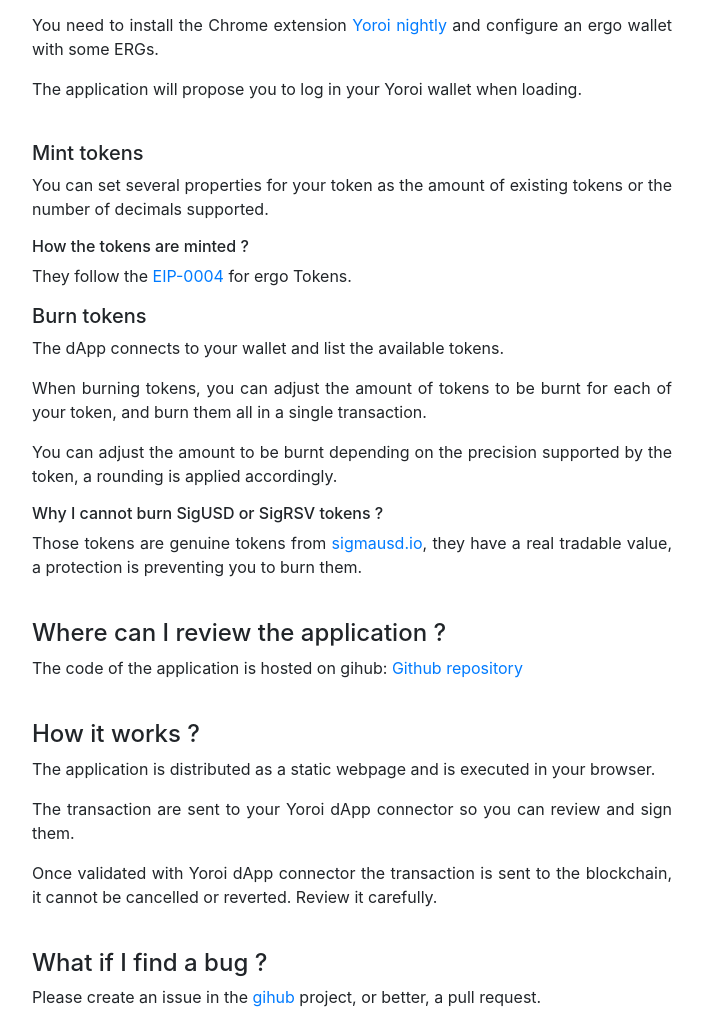
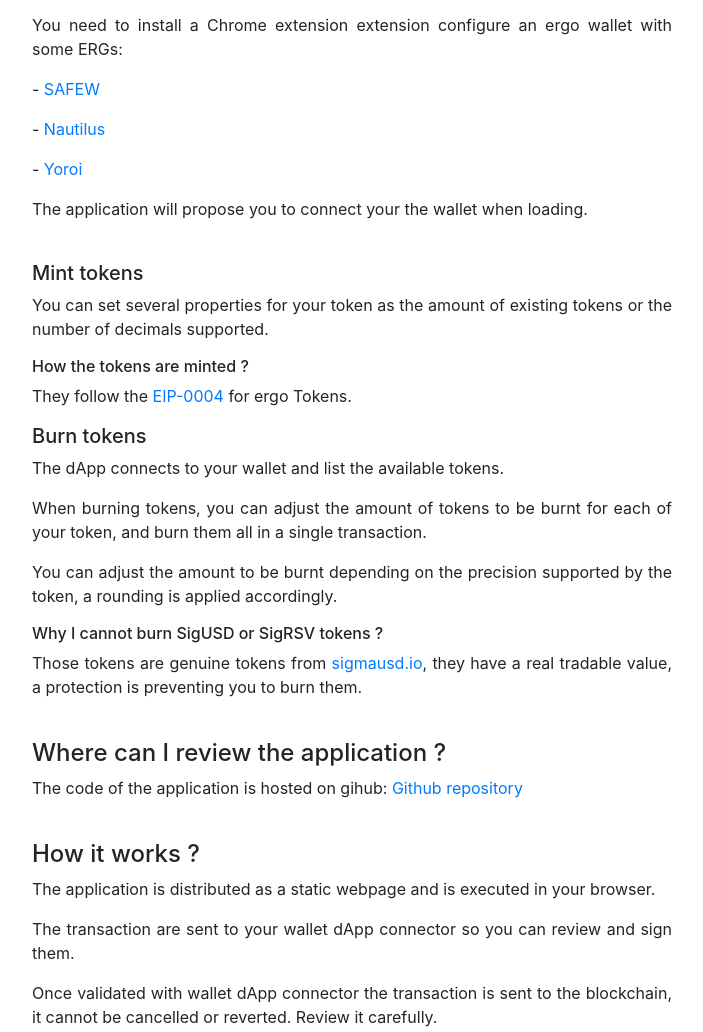
Before and after one commit to ThierryM1212/ergo-token-minter, a website built with webpack: page src/about.html in a window 1280 px wide. Shown: the part 279-1311 px from the top of the page, without its empty margins (288-991 px from the left). Built offline with nearby package versions, Linux system fonts and the light colour scheme; some packages are replaced by stand-ins of ours; files whose address does not match are found by name.

Commit message:
update with new wallets, update wasm lib

```diff
--- a/package.json
+++ b/package.json
@@ -1,7 +1,7 @@
 {
   "name": "ergo-token-minter",
-  "version": "0.1.0",
-  "description": "Ergo token minter using Yoroi Ergo dApp Connector",
+  "version": "0.2.0",
+  "description": "Ergo token minter using EIP-12 dApp Connector",
   "main": "index.js",
   "bin": {
     "ergo-token-minter": ".bin/ergo-token-minter.js"
@@ -13,7 +13,7 @@
   },
   "devDependencies": {
     "copy-webpack-plugin": "^5.0.0",
-    "ergo-lib-wasm-browser": "0.14.0-alpha-a3940fc",
+    "ergo-lib-wasm-browser": "^0.15.0",
     "html-webpack-plugin": "^4.5.2",
     "json-bigint": "^1.0.0",
     "webpack": "^4.29.3",
--- a/src/about.html
+++ b/src/about.html
@@ -36,10 +36,11 @@
         <h4>How I can use it ?</h4>
         <p class="text-justify">The application is tested with Chrome browser, but may work with other Chrome based
             browsers.</p>
-        <p class="text-justify">You need to install the Chrome extension <a
-                href="https://chrome.google.com/webstore/detail/yoroi-nightly/poonlenmfdfbjfeeballhiibknlknepo"
-                target="_blank">Yoroi nightly</a> and configure an ergo wallet with some ERGs.</p>
-        <p class="text-justify">The application will propose you to log in your Yoroi wallet when loading.</p>
+        <p class="text-justify">You need to install a Chrome extension extension configure an ergo wallet with some ERGs: </p>
+        <p class="text-justify">- <a href="https://github.com/ThierryM1212/SAFEW/releases">SAFEW</a></p>
+        <p class="text-justify">- <a href="https://chrome.google.com/webstore/detail/nautilus-wallet/gjlmehlldlphhljhpnlddaodbjjcchai">Nautilus</a></p>
+        <p class="text-justify">- <a href="https://chrome.google.com/webstore/detail/yoroi/ffnbelfdoeiohenkjibnmadjiehjhajb">Yoroi</a></p>
+        <p class="text-justify">The application will propose you to connect your the wallet when loading.</p>
         <br />
 
         <h5>Mint tokens</h5>
@@ -66,9 +67,9 @@
         <br />
         <h4>How it works ?</h4>
         <p class="text-justify">The application is distributed as a static webpage and is executed in your browser.</p>
-        <p class="text-justify">The transaction are sent to your Yoroi dApp connector so you can review and sign them.
+        <p class="text-justify">The transaction are sent to your wallet dApp connector so you can review and sign them.
         </p>
-        <p class="text-justify">Once validated with Yoroi dApp connector the transaction is sent to the blockchain, it
+        <p class="text-justify">Once validated with wallet dApp connector the transaction is sent to the blockchain, it
             cannot be cancelled or reverted. Review it carefully.
         </p>
         <br />
--- a/src/index.js
+++ b/src/index.js
@@ -277,7 +277,7 @@
 
     // Send transaction for signing
     setStatus("Awaiting transaction signing", "primary");
-    var message = "Please review the transaction that burn tokens in Yoroi wallet before signing it.<br/>";
+    var message = "Please review the transaction that burn tokens in your wallet before signing it.<br/>";
     message += "Tokens burnt:";
     message += "<div class=\"mb3 p-2 my-auto \"\">";
     for (var i in tokensToBurn) { // tokenId, tokAmountToBurn, initialTokAmount, decimals, tokenName
@@ -367,7 +367,7 @@
     // Send transaction for signing
     setStatus("Awaiting transaction signing", "primary");
 
-    var message = "Please review the transaction that mint tokens in Yoroi wallet before signing it."+"<br/>";
+    var message = "Please review the transaction that mint tokens in your wallet before signing it."+"<br/>";
         message += "Tokens minted:";
         message += "<div class=\"d-flex flex-row \"><div class=\"flex-child token-name \"><h5>" + name +
             "</h5></div><div class=\"flex-child token-amount \"><h5>" + formatTokenAmount(tokenAmountAdjusted, decimals) + "</h5></div></div>";
```
Also changed, not shown: README.md, 2 other files.
